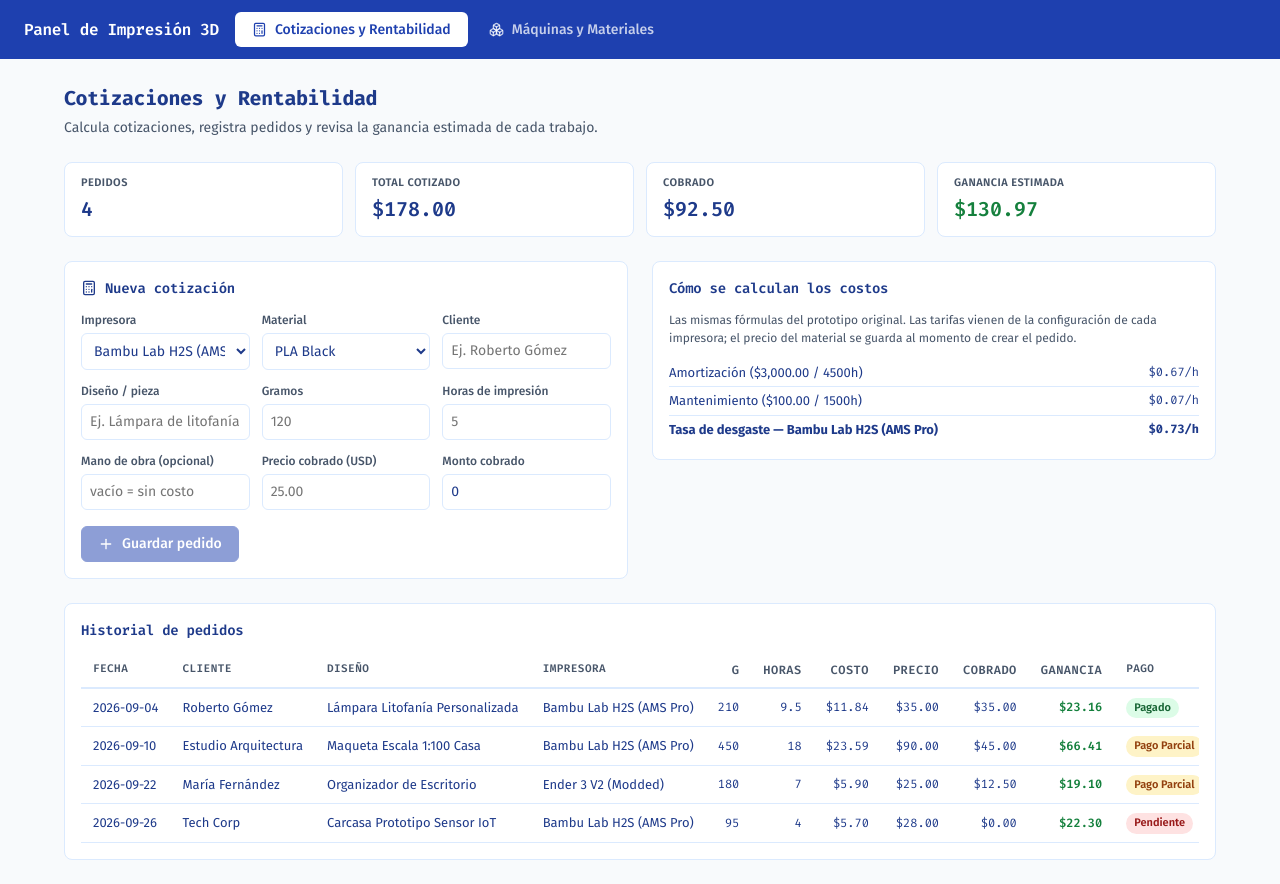
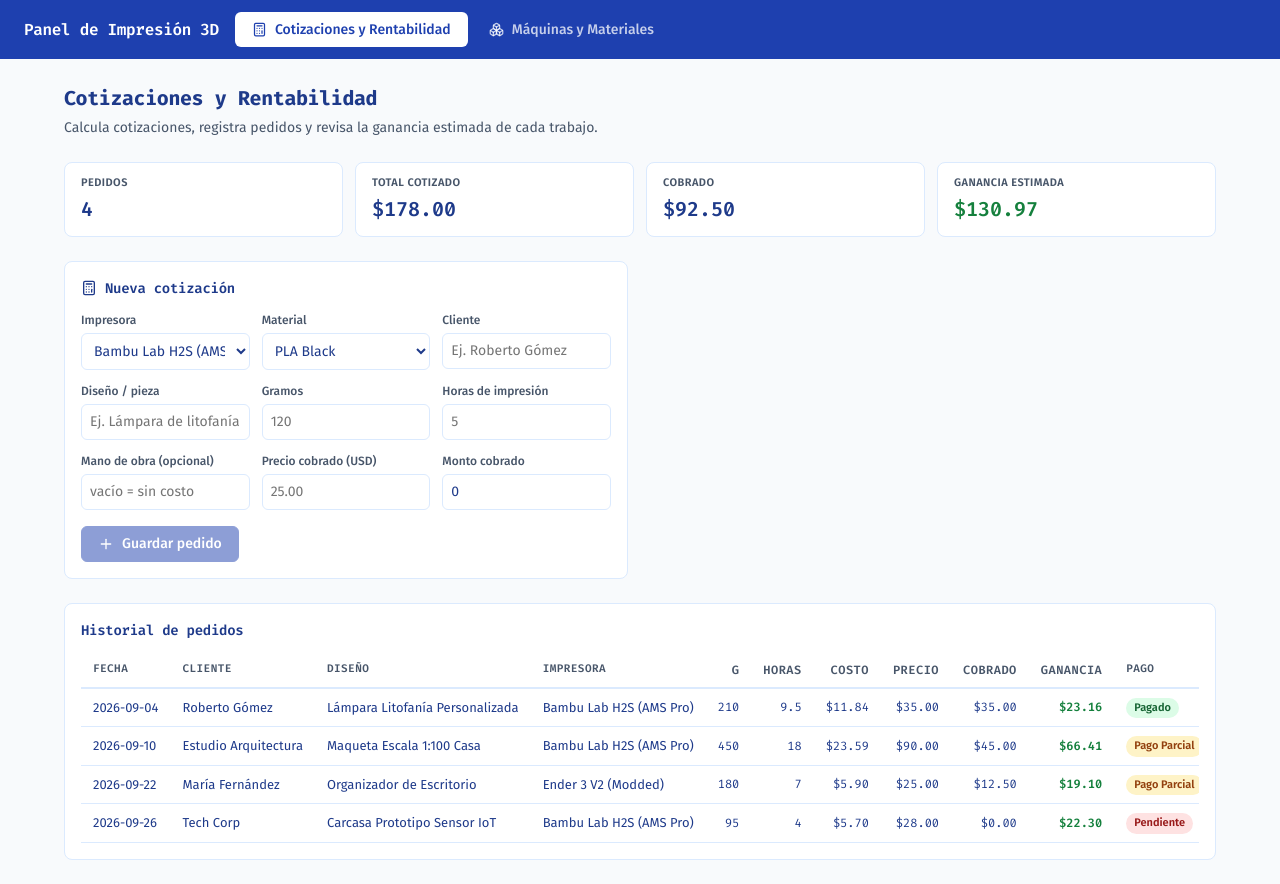
Before and after one commit to bramoreirac/3d_printing_dashboard, a React (Vite) app: page / in a window 1280 px wide. Built offline with nearby package versions, Linux system fonts and the light colour scheme.

Commit message:
Remove cost-explanation card from Orders tab
Owner feedback from Sprint 1 review: the rates are already visible on the
Machines tab, so the side card was redundant. The quote form now spans the
full width.

```diff
--- a/src/components/OrdersTab.tsx
+++ b/src/components/OrdersTab.tsx
@@ -229,38 +229,6 @@ export function OrdersTab({ orders, machines, materials, settings, onSaveOrder }
             )}
           </div>
         </form>
-
-        <div className="card">
-          <h3>Cómo se calculan los costos</h3>
-          <p className="small muted">
-            Las mismas fórmulas del prototipo original. Las tarifas vienen de la
-            configuración de cada impresora; el precio del material se guarda al
-            momento de crear el pedido.
-          </p>
-          {machine && (
-            <div>
-              <div className="machine-line">
-                <span>Amortización ({formatMoney(machine.purchasePrice)} / {machine.usefulLifeHours}h)</span>
-                <span className="num-val">{formatMoney((machine.purchasePrice - machine.residualValue) / machine.usefulLifeHours)}/h</span>
-              </div>
-              <div className="machine-line">
-                <span>Mantenimiento ({formatMoney(machine.annualMaintenanceCost)} / {machine.annualUsageHours}h)</span>
-                <span className="num-val">{formatMoney(machine.annualMaintenanceCost / machine.annualUsageHours)}/h</span>
-              </div>
-              <div className="machine-line">
-                <span>
-                  <strong>Tasa de desgaste — {machine.name}</strong>
-                </span>
-                <span className="num-val">
-                  <strong>
-                    {formatMoney((machine.purchasePrice - machine.residualValue) / machine.usefulLifeHours + machine.annualMaintenanceCost / machine.annualUsageHours)}
-                    /h
-                  </strong>
-                </span>
-              </div>
-            </div>
-          )}
-        </div>
       </div>
 
       <div className="card">
--- a/src/index.css
+++ b/src/index.css
@@ -409,23 +409,6 @@ th.num {
   font-weight: 600;
 }
 
-.machine-line {
-  display: flex;
-  justify-content: space-between;
-  font-size: 13px;
-  padding: var(--space-1) 0;
-  border-bottom: 1px solid var(--color-border);
-}
-
-.machine-line:last-child {
-  border-bottom: none;
-}
-
-.machine-line .num-val {
-  font-family: var(--font-mono);
-  font-size: 12px;
-}
-
 .muted {
   color: var(--color-muted-foreground);
 }
```
